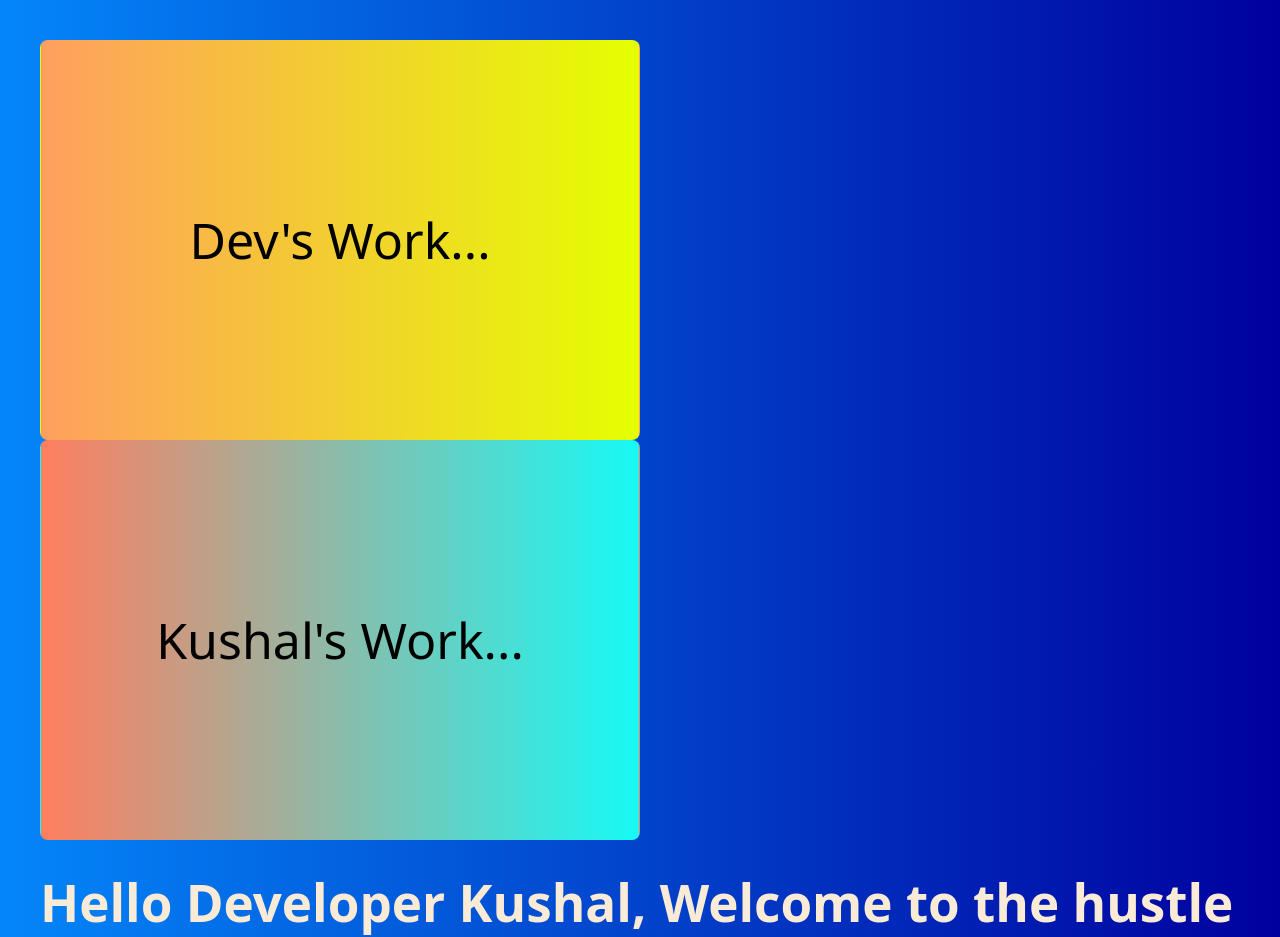
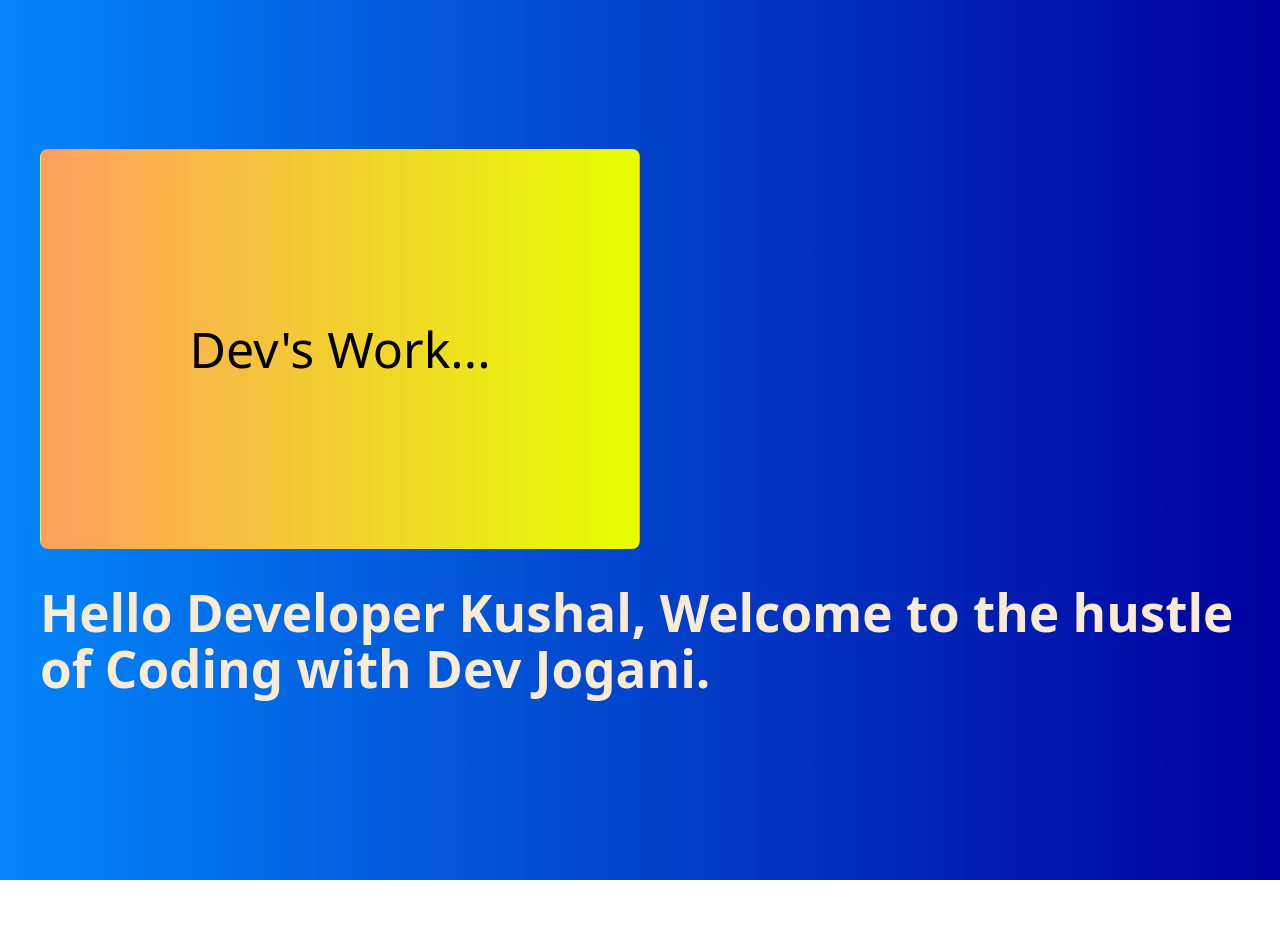
Before and after one commit to Dev-Jogani/myapp1, a React (Vite) app: page / in a window 1280 px wide. Shown: the top 937 px of the page. After the commit the page ends 880 px from the top, so only its background shows below. Built offline with nearby package versions, Linux system fonts and the light colour scheme.

Commit message:
button added

```diff
--- a/src/App.jsx
+++ b/src/App.jsx
@@ -3,9 +3,6 @@ export const App = () => {
     <div>
       <button style={{marginRight:"150px", fontSize: "50px",height:"400px",width:"600px", padding: "20px 40px",background: "linear-gradient(to right,rgb(255, 159, 95),rgb(229, 255, 0))"}}>
         Dev's Work...
-      </button>
-      <button style={{ fontSize: "50px",height:"400px",width:"600px", padding: "20px 40px", background: "linear-gradient(to right, #ff7e5f,rgb(23, 249, 245))", }}>
-        Kushal's Work...
       </button>
       <h1>
         Hello Developer Kushal, Welcome to the hustle of Coding with Dev Jogani.
```
